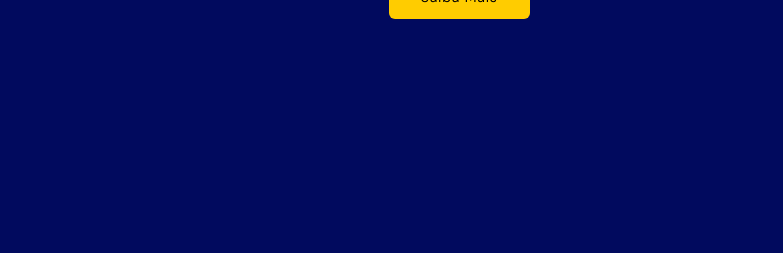
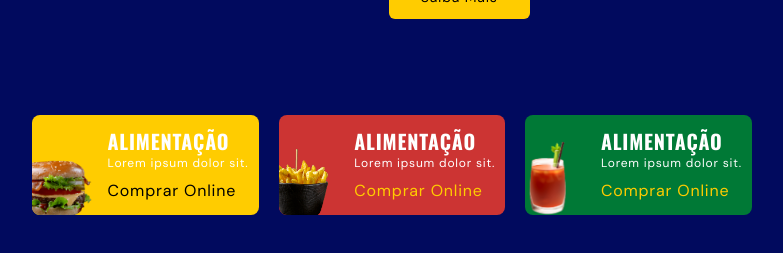
Before and after one commit to Guilhermee-ds/Burger-Store, a website: page src/index.html in a window 1280 px wide. Shown: the part 509-762 px from the top of the page, without its empty margins (248-1031 px from the left). Drawn offline with nearby package versions, Linux system fonts and the light colour scheme.

Commit message:
Completed card food

```diff
--- a/src/index.html
+++ b/src/index.html
@@ -15,15 +15,17 @@
 </head>
 
 <body>
-  <header class="bg-primaryColor fixed top-0 left-0 w-full z-50">
+  <header class="bg-primaryColor fixed top-0 left-0 w-full z-50" id="header">
     <nav class="container relative h-14 flex justify-between items-center">
       <div>
         <a href="#" class="text-2xl uppercase font-oswald">Ham<span class="text-secondaryColor ">búrguer</span>
         </a>
       </div>
 
-      <div class=" hidden absolute top-0 left-0 w-full py-14 bg-primaryColor border-b border-secondaryColor md:block md:static md:py-0 md:border-none md:w-auto md:ml-auto" id="nav-menu">
-        <ul class="flex flex-col text-center gap-5 md:flex-row" >
+      <div
+        class=" hidden absolute top-0 left-0 w-full py-14 bg-primaryColor border-b border-secondaryColor md:block md:static md:py-0 md:border-none md:w-auto md:ml-auto"
+        id="nav-menu">
+        <ul class="flex flex-col text-center gap-5 md:flex-row">
           <li>
             <a href="#home" class=" nav__link hover:text-secondaryColor ease-in duration-200">Menu</a>
           </li>
@@ -34,7 +36,7 @@
             <a href="#menu" class=" nav__link hover:text-secondaryColor ease-in duration-200">Menu</a>
           </li>
           <li>
-            <a href="#review" class=" nav__link hover:text-secondaryColor ease-in duration-200" >Avaliações</a>
+            <a href="#review" class=" nav__link hover:text-secondaryColor ease-in duration-200">Avaliações</a>
           </li>
           <li>
             <a href="#contact" class=" nav__link hover:text-secondaryColor ease-in duration-200">Contato</a>
@@ -49,7 +51,7 @@
       <div class="flex items-center gap-5">
         <i class="ri-moon-line cursor-pointer ml-4 text-xl"></i>
 
-        <div  class="md:hidden" id="hamburger">
+        <div class="md:hidden" id="hamburger">
           <i class="ri-menu-2-line cursor-pointer text-xl"></i>
         </div>
       </div>
@@ -71,17 +73,17 @@
           <div class="text-base flex items-center justify-center gap-4 py-10 md:justify-start md:gap-20">
             <div class="text-center">
               <i class="fa-solid fa-utensils text-secondaryColor text-4xl"></i>
-                <br/>
+              <br />
               Delicioso
             </div>
             <div class="text-center">
               <i class="fa-solid fa-droplet text-secondaryColor text-4xl"></i>
-                <br/>
+              <br />
               Fresco
             </div>
             <div class="text-center">
               <i class="fa-brands fa-envira text-secondaryColor text-4xl"></i>
-                <br/>
+              <br />
               Orgânico
             </div>
           </div>
@@ -91,9 +93,62 @@
       </div>
     </section>
 
+    <section id="category">
+      <div class="container flex flex-col gap-5 md:flex-row">
+          <!-- card 1 -->
+          <div class="category__card bg-secondaryColor flex py-3 rounded-lg overflow-hidden md:flex-1">
+            <div class="basis-1/3 relative">
+              <img src="img/burger-1.png" alt="category image" class="absolute w-28 -bottom-4 -left-4">
+            </div>
+
+            <div>
+              <div class="mb-2">
+                <h4 class="card__title">Alimentação</h4>
+                <p class="text-xs">Lorem ipsum dolor sit.</p>
+              </div>
+
+              <a href="#" class="text-blackColor cursor-pointer">Comprar Online</a>
+            </div>
+          </div>
+
+          <!-- card 2 -->
+          <div class="category__card bg-redColor flex py-3 rounded-lg overflow-hidden md:flex-1">
+            <div class="basis-1/3 relative">
+              <img src="img/snack-1.png" alt="category image" class="absolute w-28 -bottom-4 -left-4">
+            </div>
+
+            <div>
+              <div class="mb-2">
+                <h4 class="card__title">Alimentação</h4>
+                <p class="text-xs">Lorem ipsum dolor sit.</p>
+              </div>
+
+              <a href="#" class="text-secondaryColor cursor-pointer">Comprar Online</a>
+            </div>
+          </div>
+
+          <!-- card 3 -->
+          <div class="category__card bg-greenColor flex py-3 rounded-lg overflow-hidden md:flex-1">
+            <div class="basis-1/3 relative">
+              <img src="img/beverage-5.png" alt="category image" class="absolute w-28 -bottom-4 -left-4">
+            </div>
+
+            <div>
+              <div class="mb-2">
+                <h4 class="card__title">Alimentação</h4>
+                <p class="text-xs">Lorem ipsum dolor sit.</p>
+              </div>
+
+              <a href="#" class="text-secondaryColor cursor-pointer">Comprar Online</a>
+            </div>
+          </div>
+      </div>
+    </section>
+
   </main>
 
 
   <script src="main.js"></script>
 </body>
+
 </html>
--- a/src/input.css
+++ b/src/input.css
@@ -25,8 +25,13 @@
 }
 
 @layer utilities {
-    .home__title {
+    .home__title,
+    .card__title {
         @apply text-4xl font-oswald font-bold uppercase lg:text-6xl;
+    }
+
+    .card__title {
+        @apply text-xl;
     }
 
     .separator{
```
Also changed, not shown: dist/output.css. Lines whose indentation alone changed are shown as unchanged.
